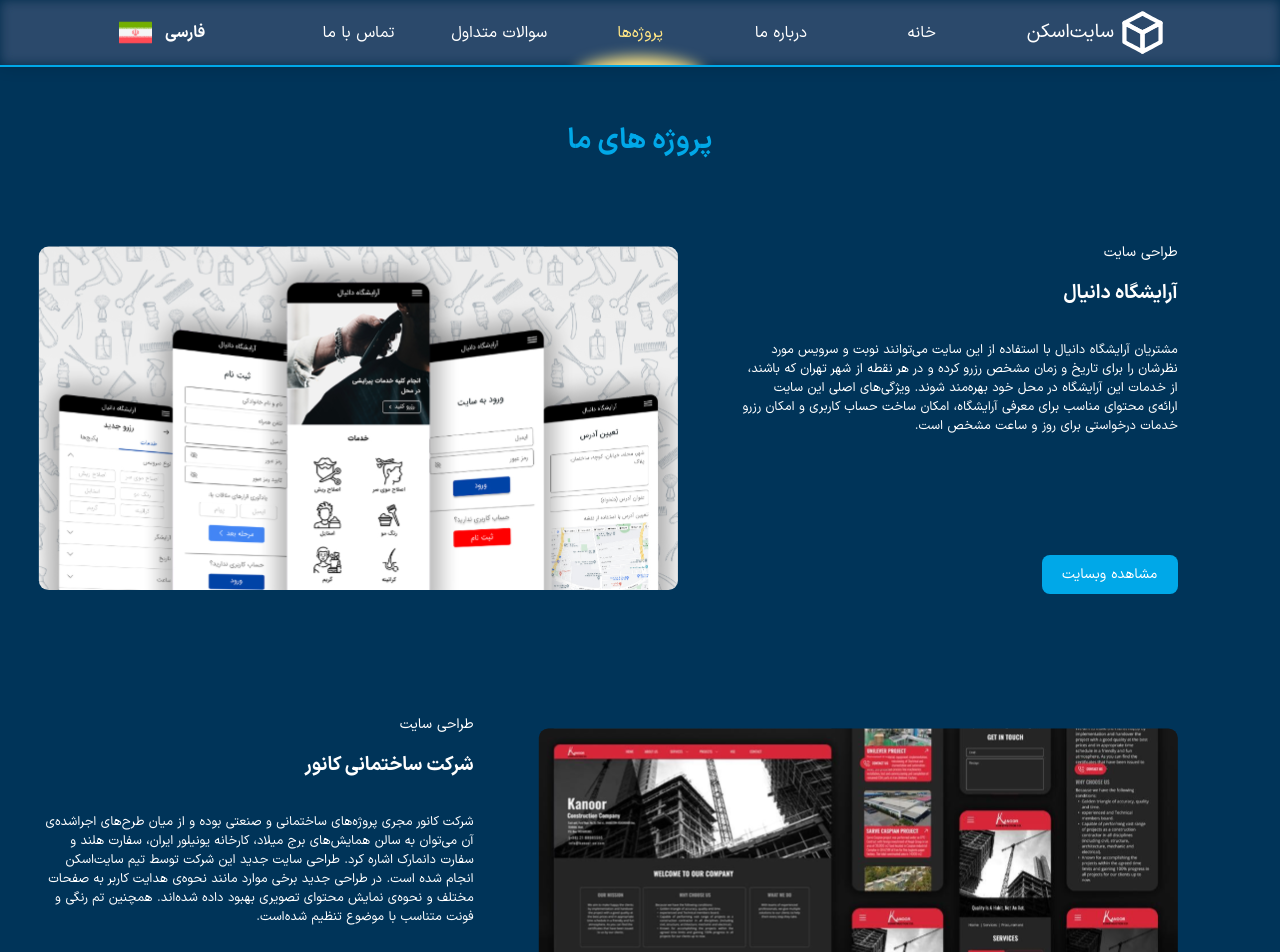
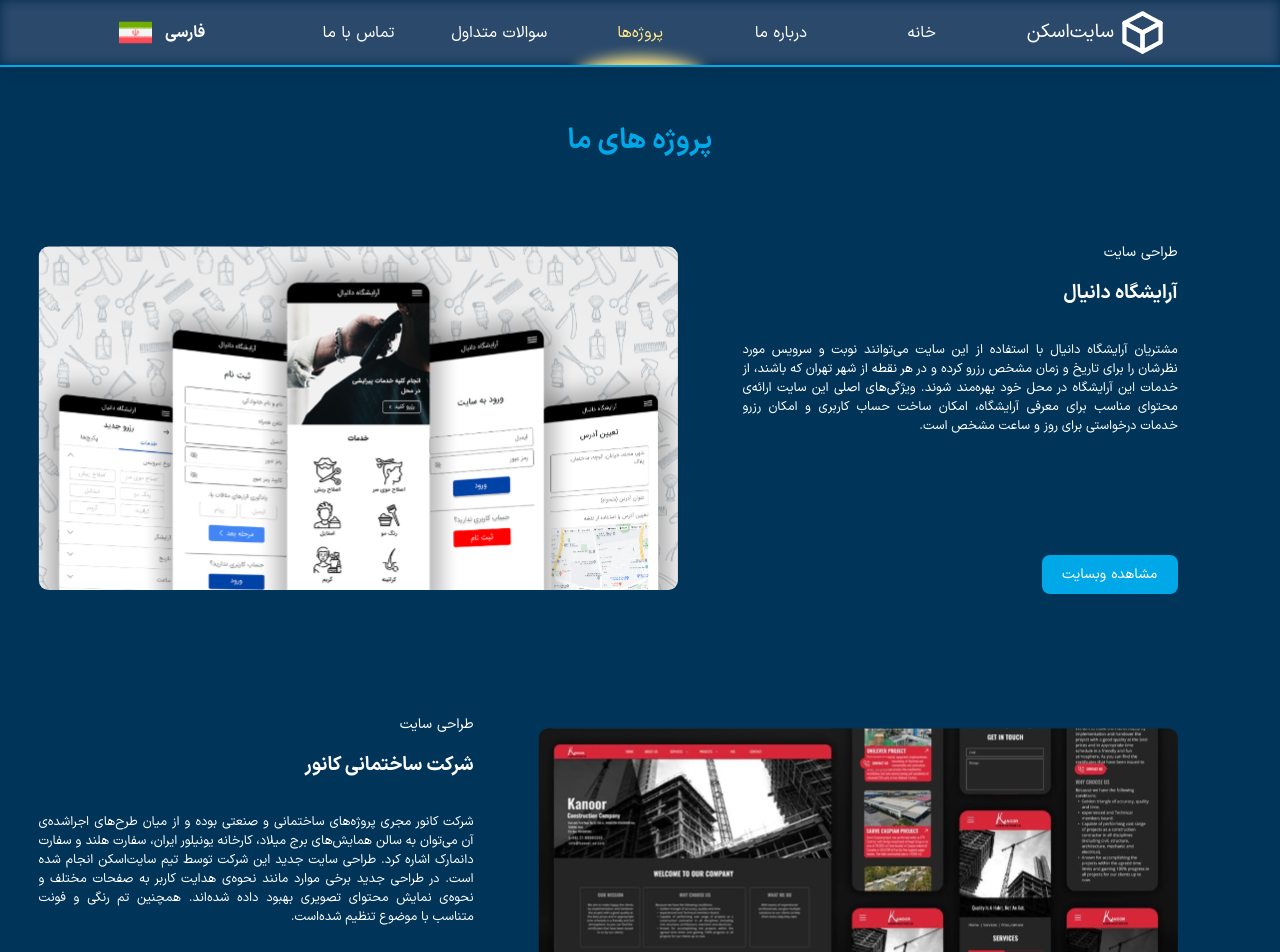
Before and after one commit to amir-reza-programmer/Sitescan, a React (Create React App) app: page /projects in a window 1280 px wide. Shown: the top 952 px of the page. Built offline with nearby package versions, Linux system fonts and the light colour scheme.

Commit message:
justify text

```diff
--- a/src/components/mainPages/AboutUsPage/common/Card.module.css
+++ b/src/components/mainPages/AboutUsPage/common/Card.module.css
@@ -30,4 +30,6 @@
   font-size: 1.2vw;
   font-weight: 300;
   color: white;
+  text-align: justify;
+  word-spacing: -0.05em;
 }
--- a/src/components/mainPages/FAQPage/common/FAQElement.module.css
+++ b/src/components/mainPages/FAQPage/common/FAQElement.module.css
@@ -46,6 +46,8 @@
   font-size: 1.1vw;
   font-weight: 300;
   color: white;
+  text-align: justify;
+  word-spacing: -0.05em;
 }
 .answer_text_mobile{
   font-size: 3vw;
--- a/src/components/mainPages/Pages.module.css
+++ b/src/components/mainPages/Pages.module.css
@@ -4,6 +4,8 @@
   font-weight: 300;
   color: white;
   font-size: 3vw;
+  text-align: justify;
+  word-spacing: -0.05em;
 }
 
 .desk_page_description {
--- a/src/components/mainPages/ProjectsPage/ProjectsSection.module.css
+++ b/src/components/mainPages/ProjectsPage/ProjectsSection.module.css
@@ -36,6 +36,8 @@
   font-size: 1vw;
   font-weight: 300;
   color: white;
+  text-align: justify;
+  word-spacing: -0.05em;
 }
 
 .rtl_more_info_btn {
@@ -67,6 +69,8 @@
   font-size: 1vw;
   font-weight: 300;
   color: white;
+  text-align: justify;
+  word-spacing: -0.05em;
 }
 
 .ltr_more_info_btn {
@@ -121,6 +125,8 @@
   color: white;
   text-align: center;
   width: 80vw;
+  text-align: justify;
+  word-spacing: -0.05em;
 }
 .proj_pic_mobile{
   width: 80vw;
```
